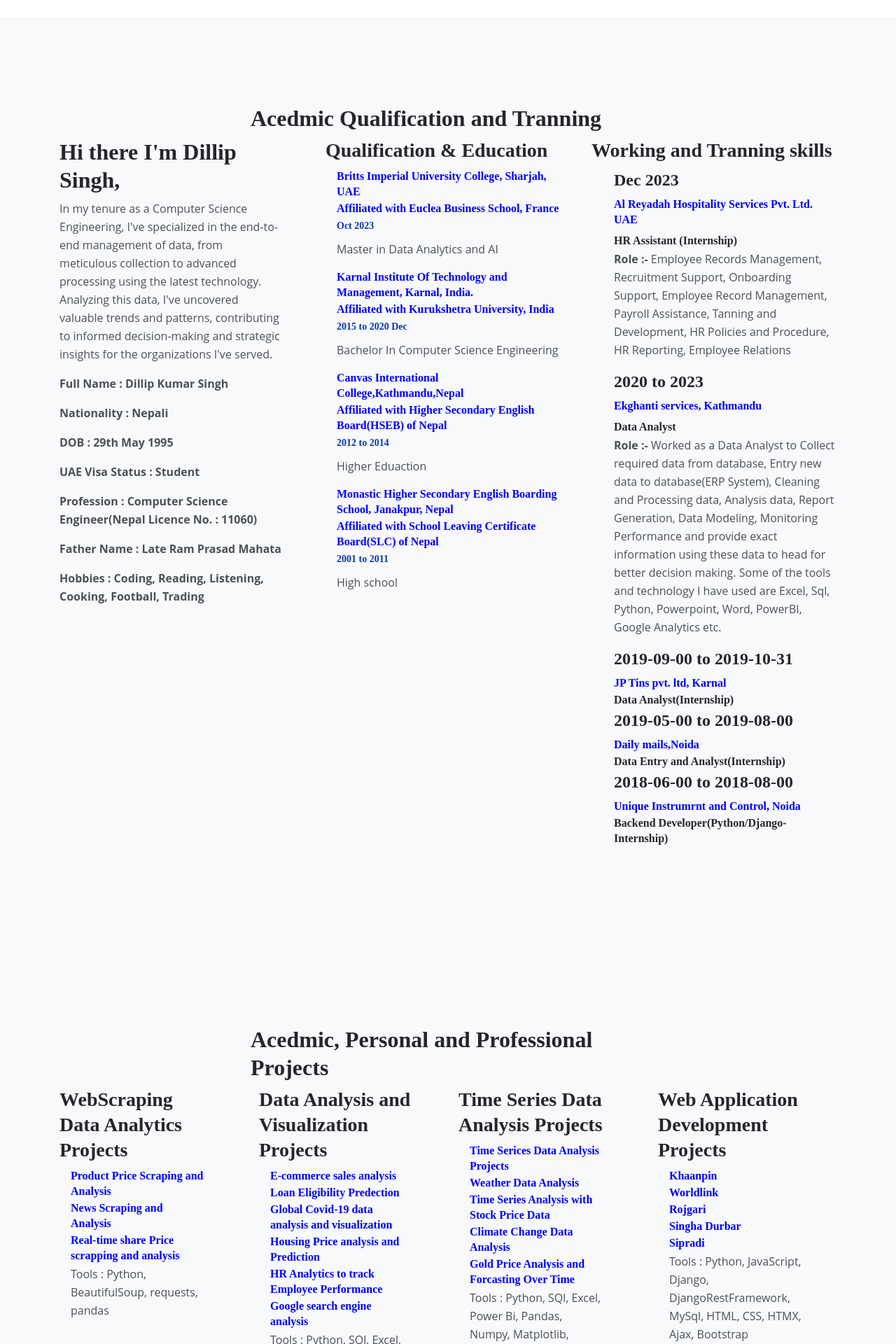
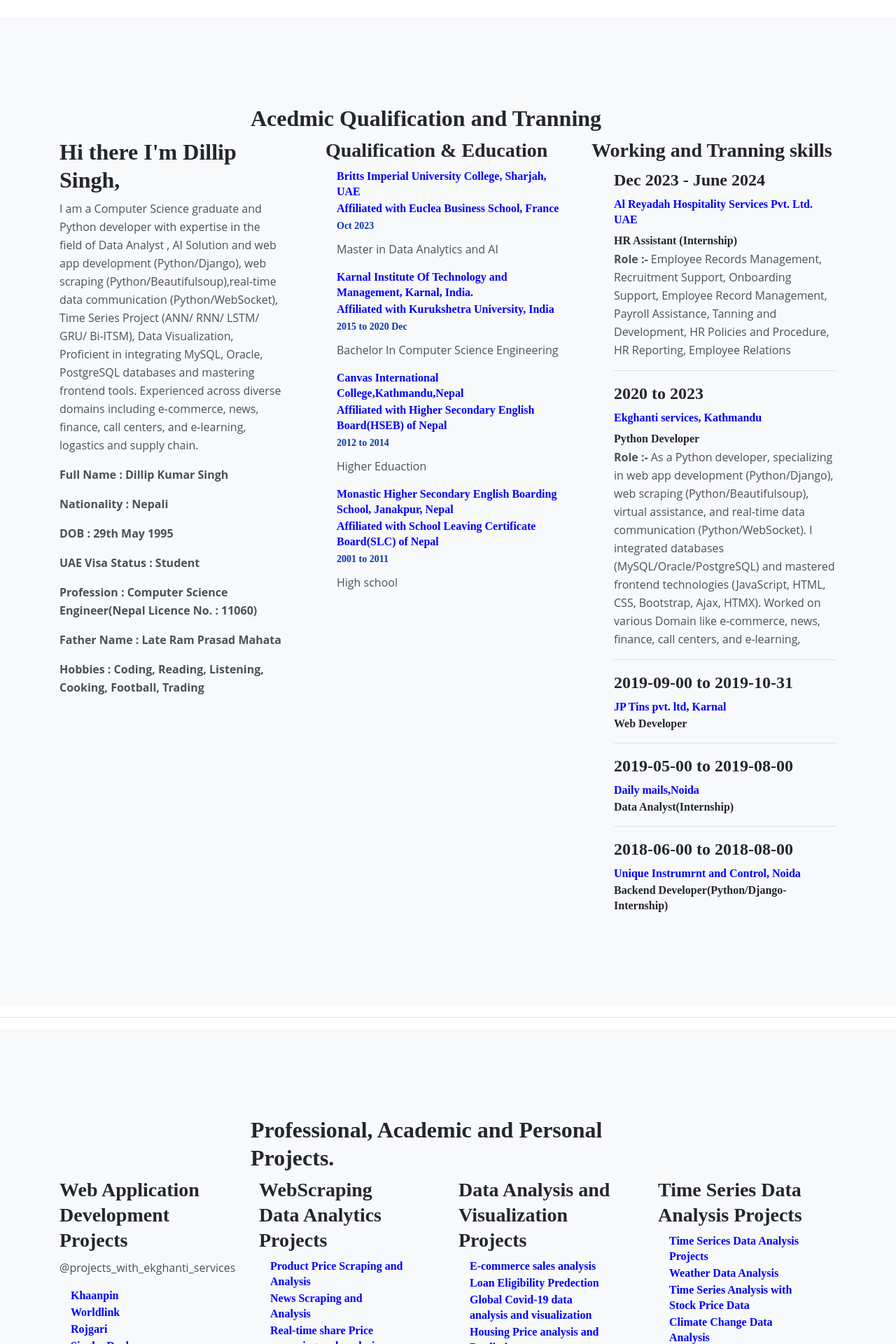
Before and after one commit to dillipsingh99/dataanalyst, a Django app: page / in a window 1280 px wide. Shown: the part 3257-5177 px from the top of the page at 70% size. Run offline with Django 3.2, Linux system fonts and the light colour scheme; some libraries are stand-ins or nearby versions.

Commit message:
Some Content has been changed

```diff
--- a/users/templates/index.html
+++ b/users/templates/index.html
@@ -96,7 +96,7 @@
                 </div>
             </div>
             <div class="col">
-                <img src="{% static 'images/bgimages/pythonDAB.jpeg' %}"  class="rounded" alt="Mountains" width="300" height="200">
+                <img src="{% static 'images/bgimages/PythonDAB.jpeg' %}"  class="rounded" alt="Mountains" width="300" height="200">
                 <div class="card-img-overlay">
                     <h5 class="card-title text-info"><span style="background-color:white;">PYTHON</span></h5>
                 </div>
@@ -205,10 +205,13 @@
             <div class="col-lg-4">
                 <div class="text-container first">
                     <h2>Hi there I'm Dillip Singh,</h2>
-                    <p>In my tenure as a Computer Science Engineering, I've specialized in the end-to-end management of data,
-                        from meticulous collection to advanced processing using the latest technology. Analyzing this data,
-                        I've uncovered valuable trends and patterns, contributing to informed decision-making and strategic
-                        insights for the organizations I've served.</p>
+                    <p>I am a Computer Science graduate and Python developer with expertise
+                        in the field of Data Analyst , AI Solution and web app development
+                        (Python/Django), web scraping (Python/Beautifulsoup),real-time data communication
+                        (Python/WebSocket), Time Series Project (ANN/   RNN/ LSTM/ GRU/ Bi-lTSM), Data Visualization,
+                        Proficient in integrating MySQL, Oracle, PostgreSQL databases and mastering frontend tools.
+                        Experienced across diverse domains including e-commerce, news, finance, call centers, and e-learning,
+                        logastics and supply chain.</p>
                         <p><strong>Full Name : Dillip Kumar Singh</strong></p>
                         <p><strong>Nationality : Nepali</strong></p>
                         <p><strong>DOB : 29th May 1995</strong></p>
@@ -245,26 +248,31 @@
                     <div class="col-lg-4">
                         <h3>Working and Tranning skills</h3>
                 <div class="text-container third">
-                    <h4>Dec 2023 </h4>
+                    <h4>Dec 2023 - June 2024 </h4>
                     <h4><a href="https://www.reyadah.ae/"><h6 style="color:blue;">Al Reyadah Hospitality Services Pvt. Ltd. UAE</h6></a></h4>
                     <h6>HR Assistant (Internship)</h6>
                     <p><strong>Role :- </strong>Employee Records Management, Recruitment Support, Onboarding Support, Employee Record Management,
                         Payroll Assistance, Tanning and Development, HR Policies and Procedure, HR Reporting, Employee Relations
                     </p>
+                    <hr>
                     <h4>2020 to 2023 </h4>
                     <h4><a href="https://ekghanti.com.np/"><h6 style="color:blue;">Ekghanti services, Kathmandu</h6></a></h4>
-                    <h6>Data Analyst</h6>
-                    <p><strong>Role :- </strong>Worked as a Data Analyst to Collect required data from database,
-                        Entry new data to database(ERP System), Cleaning and Processing data, Analysis data, Report Generation,
-                        Data Modeling, Monitoring Performance and provide exact information using these data to head for better decision making.
-                        Some of the tools and technology I have used are Excel, Sql, Python, Powerpoint, Word, PowerBI, Google Analytics etc.
+                    <h6>Python Developer</h6>
+                    <p><strong>Role :- </strong>As a Python developer, specializing in web app development (Python/Django),
+                         web scraping (Python/Beautifulsoup), virtual assistance, and real-time data communication
+                         (Python/WebSocket). I integrated databases (MySQL/Oracle/PostgreSQL) and mastered
+                         frontend technologies (JavaScript, HTML, CSS, Bootstrap, Ajax, HTMX). Worked on various
+                         Domain like e-commerce, news, finance, call centers, and e-learning,
                         </p>
+                        <hr>
                         <h4>2019-09-00 to 2019-10-31</h4>
                         <h6 style="color:blue;">JP Tins pvt. ltd, Karnal</h6>
-                        <h6>Data Analyst(Internship)</h6>
+                        <h6>Web Developer</h6>
+                        <hr>
                         <h4>2019-05-00 to 2019-08-00</h4>
                         <h6 style="color:blue;">Daily mails,Noida</h6>
-                        <h6>Data Entry and Analyst(Internship)</h6>
+                        <h6>Data Analyst(Internship)</h6>
+                        <hr>
                         <h4>2018-06-00 to 2018-08-00</h4>
                         <h6 style="color:blue;">Unique Instrumrnt and Control, Noida</h6>
                         <H6>Backend Developer(Python/Django- Internship)</h6>
@@ -275,17 +283,38 @@
     </div> <!-- end of container -->
     </div> <!-- end of basic-1 -->
     <!-- end of about -->
-
+    <hr>
 
     <!-- Projects-->
     <div id="projects" class="basic-1 bg-gray">
         <div class="container">
             <div class="col-lg-12">
-                <h2 class="h2-heading"><strong>Acedmic, Personal and Professional Projects</strong></h2>
+                <h2 class="h2-heading"><strong>Professional, Academic and Personal Projects.</strong></h2>
             </div> <!-- end of col -->
 
             <div class="row">
 
+                <div class="col-lg-3">
+                    <div class="text-container first">
+                        <h3>Web Application Development Projects</h3>
+                        <p>@projects_with_ekghanti_services</p>
+                        <div class="text-container second">
+                            <a href="https://khaanpin.com.np"><h6 style="color:blue;">Khaanpin</h6></a>
+                            <a href="https://worldlink.com.np/"><h6 style="color:blue;">Worldlink</h6></a>
+                            <a href="https://rojgari.com"><h6 style="color:blue;">Rojgari</h6></a>
+                            <a href="https://www.singhadarbar.com"><h6 style="color:blue;">Singha Durbar</h6></a>
+                            <a href="https://www.sipradi.com.np"><h6 style="color:blue;">Sipradi</h6></a>
+                            <a href="https://www.imemotors.com.np"><h6 style="color:blue;">IME Motors</h6></a>
+                            <a href="https://baltra.in"><h6 style="color:blue;">Baltra</h6></a>
+                            <a href="https://nepalicongress.org/"><h6 style="color:blue;">Nepali Congress</h6></a>
+                            <a href="https://www.bibeksheelnepali.org/"><h6 style="color:blue;">Bibke Sheel Nepali</h6></a>
+                            <a href="https://www.imepay.com.np/"><h6 style="color:blue;">IME Pay</h6></a>
+                            <a href="https://www.globalimecapital.com"><h6 style="color:blue;">Global IME Capital</h6></a>
+                            <p>Tools : Python, JavaScript, Django, DjangoRestFramework, MySql, Oracle DB, PostgreSql, SQL,
+                                HTML, CSS, HTMX, Ajax, Bootstrap, git</p>
+                        </div>
+                    </div> <!-- end of text-container -->
+                </div> <!-- end of col -->
                 <div class="col-lg-3">
                     <div class="text-container first">
                         <h3>WebScraping Data Analytics Projects</h3>
@@ -301,7 +330,7 @@
                     <div class="text-container first">
                         <h3>Data Analysis and Visualization Projects</h3>
                         <div class="text-container second">
-                            <a href="https://github.com/dillipsingh99"><h6 style="color:blue;">E-commerce sales analysis </h6></a>
+                            <a href="https://github.com/dillipsingh99/Python_Sales_Analysis"><h6 style="color:blue;">E-commerce sales analysis </h6></a>
                             <a href="https://github.com/dillipsingh99"><h6 style="color:blue;">Loan Eligibility Predection</h6></a>
                             <a href="https://github.com/dillipsingh99"><h6 style="color:blue;">Global Covid-19 data analysis and visualization</h6></a>
                             <a href="https://github.com/dillipsingh99"><h6 style="color:blue;">Housing Price analysis and Prediction</h6></a>
@@ -321,19 +350,6 @@
                             <a href="https://github.com/dillipsingh99"><h6 style="color:blue;">Climate Change Data Analysis</h6></a>
                             <a href="https://github.com/dillipsingh99"><h6 style="color:blue;">Gold Price Analysis and Forcasting Over Time</h6></a>
                             <p>Tools : Python, SQl, Excel, Power Bi, Pandas, Numpy, Matplotlib, Seabonr,</p>
-                        </div>
-                    </div> <!-- end of text-container -->
-                </div> <!-- end of col -->
-                <div class="col-lg-3">
-                    <div class="text-container first">
-                        <h3>Web Application Development Projects</h3>
-                        <div class="text-container second">
-                            <a href="https://khaanpin.com.np"><h6 style="color:blue;">Khaanpin</h6></a>
-                            <a href="https://worldlink.com.np/"><h6 style="color:blue;">Worldlink</h6></a>
-                            <a href="https://rojgari.com"><h6 style="color:blue;">Rojgari</h6></a>
-                            <a href="https://www.singhadarbar.com"><h6 style="color:blue;">Singha Durbar</h6></a>
-                            <a href="https://www.sipradi.com.np"><h6 style="color:blue;">Sipradi</h6></a>
-                            <p>Tools : Python, JavaScript, Django, DjangoRestFramework, MySql, HTML, CSS, HTMX, Ajax, Bootstrap</p>
                         </div>
                     </div> <!-- end of text-container -->
                 </div> <!-- end of col -->
```
Also changed, not shown: 1 other file.
